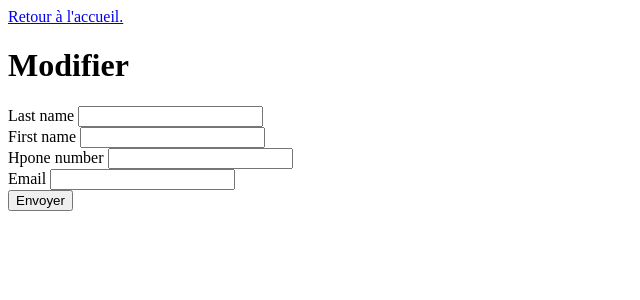
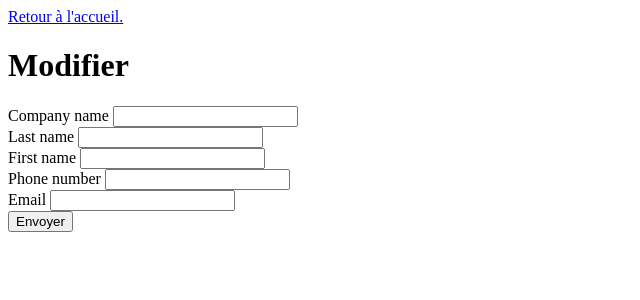
Before and after one commit to Gaet8802/my-first-relational-database-app, a PHP site: page /update-annuaire.php in a window 1280 px wide. Shown: the top 300 px of the page, without its empty margins (0-640 px from the left). Run offline with PHP 8.4, Linux system fonts and the light colour scheme; data that the repository does not hold is empty.

Commit message:
bug de update

```diff
--- a/annuaire.php
+++ b/annuaire.php
@@ -44,7 +44,7 @@ function showPeople($value='')
             <input type='hidden' name='edit' value='".$donnees['Customer_number']."'>
             <input type='hidden' name='hiddenPage' value='annuaire.php'>
           </form>
-          <form class='' action='' method='post'>
+          <form class='' action='delete-annuaire.php' method='post'>
 						<input type='submit' name='submitDelete' value='Delete'>
 						<input type='hidden' name='delete' value='".$donnees['Customer_number']."'>
 						<input type='hidden' name='hiddenPage' value='annuaire.php'>
--- a/customers.php
+++ b/customers.php
@@ -50,7 +50,7 @@ function showCustomers($value='')
 						<input type='hidden' name='edit' value='".$donnees['id']."'>
 						<input type='hidden' name='hiddenPage' value='customers.php'>
           </form>
-          <form class='' action='' method='post'>
+          <form class='' action='delete-customers.php' method='post'>
 						<input type='submit' name='submitDelete' value='Delete'>
 						<input type='hidden' name='delete' value='".$donnees['id']."'>
 						<input type='hidden' name='hiddenPage' value='customers.php'>
--- a/delete-annuaire.php
+++ b/delete-annuaire.php
@@ -10,7 +10,7 @@ catch(Exception $e)
 
 $lesdonnees = $_POST["delete"];
 
-  $req = $bdd->prepare("DELETE FROM customers WHERE id = '".$lesdonnees."' ");
-  $req ->execute();
-	header("Location:".$_POST['hiddenPage']."");
+$req = $bdd->prepare("DELETE FROM customers WHERE Customer_number = '".$lesdonnees."' ");
+$req ->execute();
+header("Location:".$_POST['hiddenPage']."");
 ?>
--- a/delete-invoices.php
+++ b/delete-invoices.php
@@ -10,7 +10,7 @@ catch(Exception $e)
 
 $lesdonnees = $_POST["delete"];
 
-  $req = $bdd->prepare("DELETE FROM invoices WHERE `Invoices`.`invoice_number` = '$lesdonnees'");
-	echo "sdljqgkhsqdhgsqdkljgsdg";
-	// header("Location:".$_POST['hiddenPage']."");
+  $req = $bdd->prepare("DELETE FROM invoices WHERE `Invoices`.`invoice_number` = '".$lesdonnees."' ");
+	$req ->execute();
+	header("Location:".$_POST['hiddenPage']."");
 ?>
--- a/invoices.php
+++ b/invoices.php
@@ -20,7 +20,8 @@ function showInvoices($value='')
     </tr>
   ";
 
-  $reponse = $bdd->prepare('SELECT * FROM invoices');
+  $reponse = $bdd->prepare('SELECT Invoices.invoice_number,Invoices.id_company,Invoices.customer_name,Invoices.invoice_date,Invoices.designation
+FROM invoices');
   $reponse ->execute();
 
   foreach($reponse as $donnees)
--- a/update-annuaire.php
+++ b/update-annuaire.php
@@ -19,16 +19,17 @@ function updateAnnuaire($value='')
 {
 	global $bdd;
 	global $id;
+  $company = $_POST["company"];
 	$last_name = $_POST["last_name"];
 	$first_name = $_POST["first_name"];
 	$phone_number = $_POST["phone_number"];
 	$email = $_POST["email"];
 
-	if ($last_name != "" AND $first_name != "" AND $phone_number != ""AND $email != "") {
-
-		$sql = $bdd->prepare("UPDATE company SET last_name='$last_name', first_name='$first_name', phone_number='$phone_number', email='$email' WHERE Customer_number='$id'");
+	if ($company != "" AND $last_name != "" AND $first_name != "" AND $phone_number != ""AND $email != "") {
+    $sql = $bdd->prepare("UPDATE `Customers` SET `company` ='amora', `last_name` = 'Jean', `first_name` ='Lou', `phone_number` ='3545357', `email`= 'machin@gmail.com' WHERE `Customers.Customer_number` = '$id' ");
+		// $sql = $bdd->prepare("UPDATE `Customers` SET `company` ='$company', `last_name` = '$last_name', `first_name` ='$first_name', `phone_number` ='$phone_number', `email`= '$email' WHERE `Customers.Customer_number` ='".$id."' ");
 		$sql->execute();
-    header("Location:".$_POST['hiddenPage']."");
+    // header("Location:annuaire.php");
 	}
 }
 
@@ -44,6 +45,10 @@ function updateAnnuaire($value='')
 	<a href="accueil.php">Retour à l'accueil.</a>
 	<h1>Modifier</h1>
 	<form action="" method="post">
+    <div class="">
+      <label for="company">Company name</label>
+			<input type="text" name="company" value="<?php echo $donnees['company']; ?>">
+    </div>
 		<div>
 			<label for="last_name">Last name</label>
 			<input type="text" name="last_name" value="<?php echo $donnees['last_name']; ?>">
@@ -53,7 +58,7 @@ function updateAnnuaire($value='')
 			<input type="text" name="first_name" value="<?php echo $donnees['first_name']; ?>">
 		</div>
 		<div>
-			<label for="phone_number">Hpone number</label>
+			<label for="phone_number">Phone number</label>
 			<input type="duration" name="phone_number" value="<?php echo $donnees['phone_number']; ?>">
 		</div>
 		<div>
```
Also changed, not shown: suppliers.php (+4 -4 lines).
